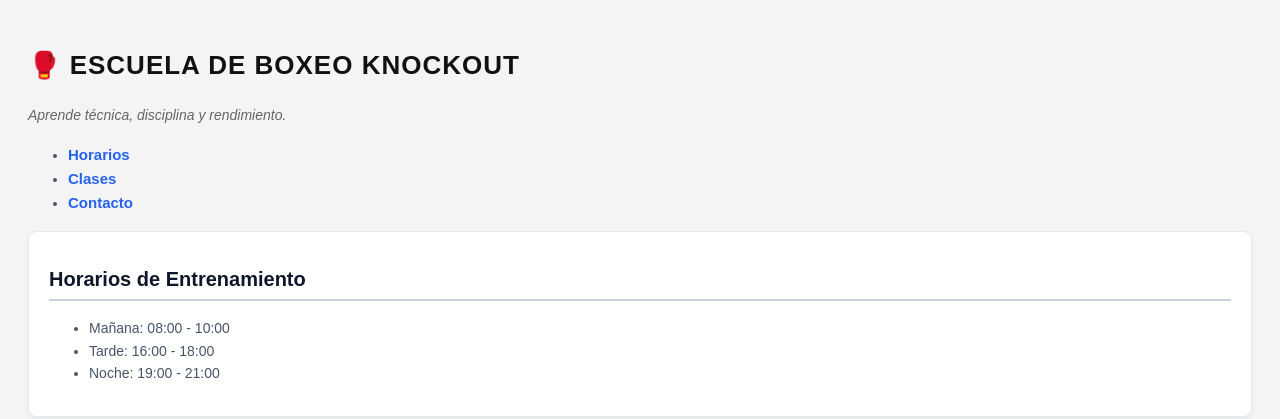
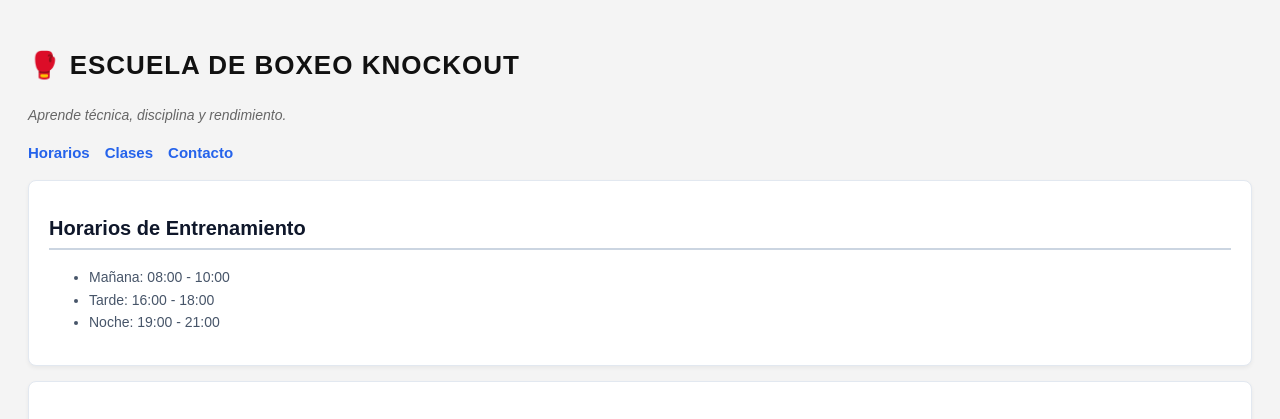
Before and after one commit to jeanvargas-ops/MI-WEB, a PHP site: page / in a window 1280 px wide. Shown: the top 419 px of the page. Run offline with PHP 8.4, Linux system fonts and the light colour scheme.

Commit message:
Barra de navegacion
Se agrego el  display: flex a el css

```diff
--- a/style.css
+++ b/style.css
@@ -27,6 +27,14 @@ nav a {
     text-decoration: none;
     font-weight: bold;
     font-size: 15px;
+}
+
+nav ul {
+    display: flex;
+    gap: 15px;
+    list-style: none;
+    padding: 0;
+    margin: 0;
 }
 
 nav a:hover {
```
